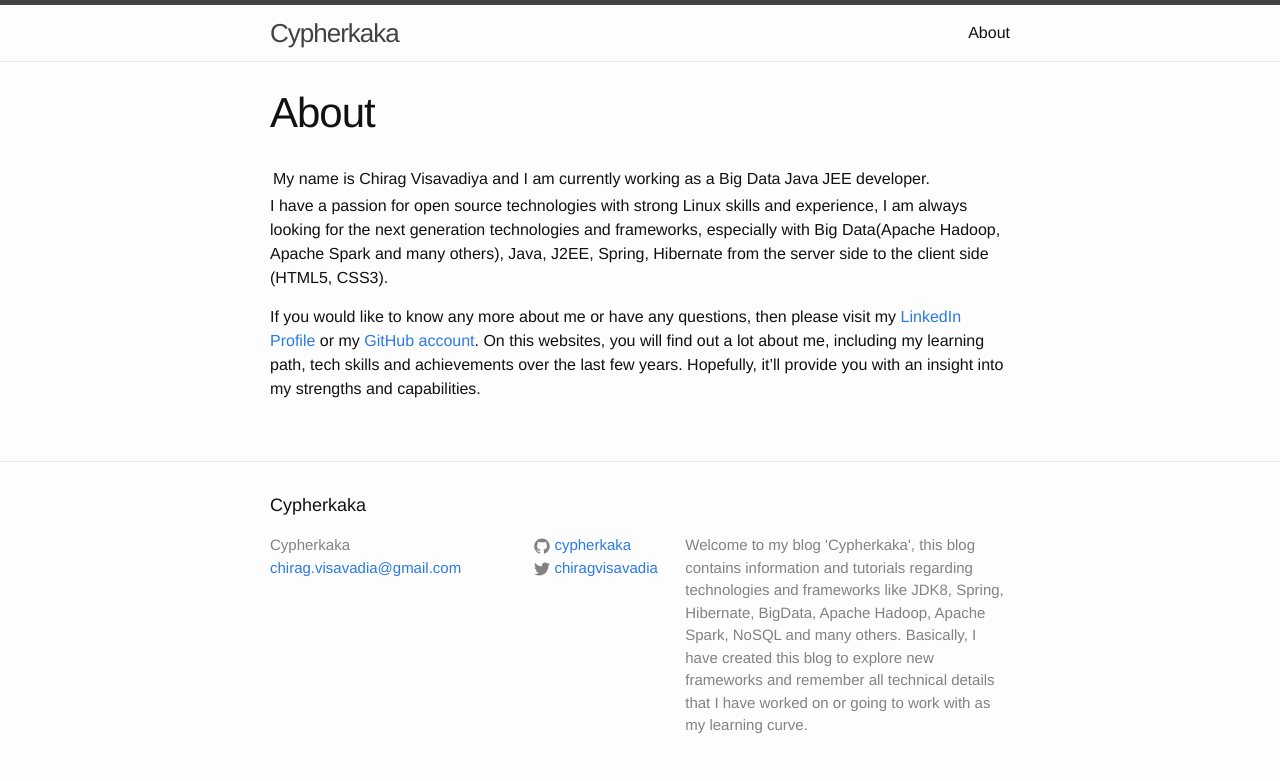
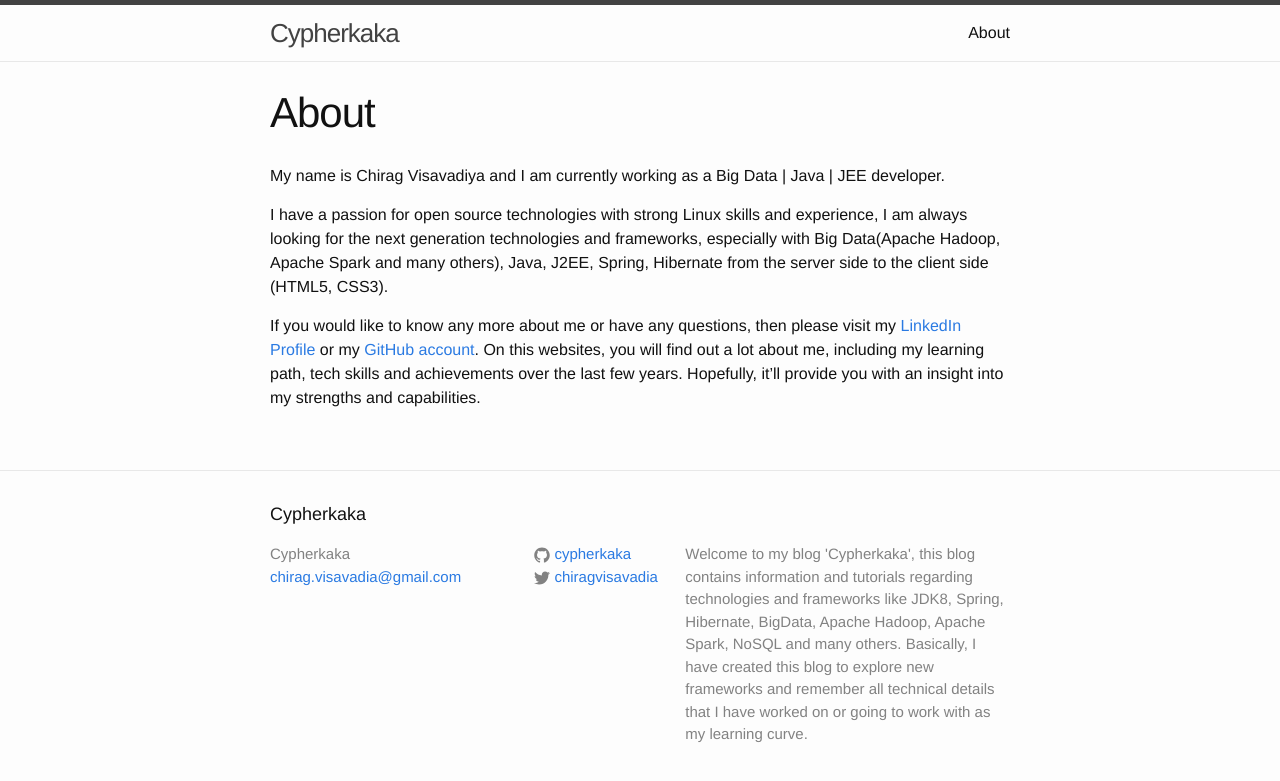
Before and after one commit to cypherkaka/codecypher.github.io, a Jekyll site: the page built from about.md, in a window 1280 px wide. Shown: the top 781 px of the page. Built offline with Jekyll 4.4.1, drawn with Linux system fonts in a browser that asks for light colours.

```diff
--- a/about.md
+++ b/about.md
@@ -4,7 +4,7 @@ layout: page
 permalink: "/about/"
 ---
 
-My name is Chirag Visavadiya and I am currently working as a Big Data | Java | JEE developer.
+My name is Chirag Visavadiya and I am currently working as a Big Data \| Java \| JEE developer.
 
 I have a passion for open source technologies with strong Linux skills and experience, I am always looking for the next generation technologies and frameworks, especially with Big Data(Apache Hadoop, Apache Spark and many others), Java, J2EE, Spring, Hibernate from the server side to the client side (HTML5, CSS3).
 
```
